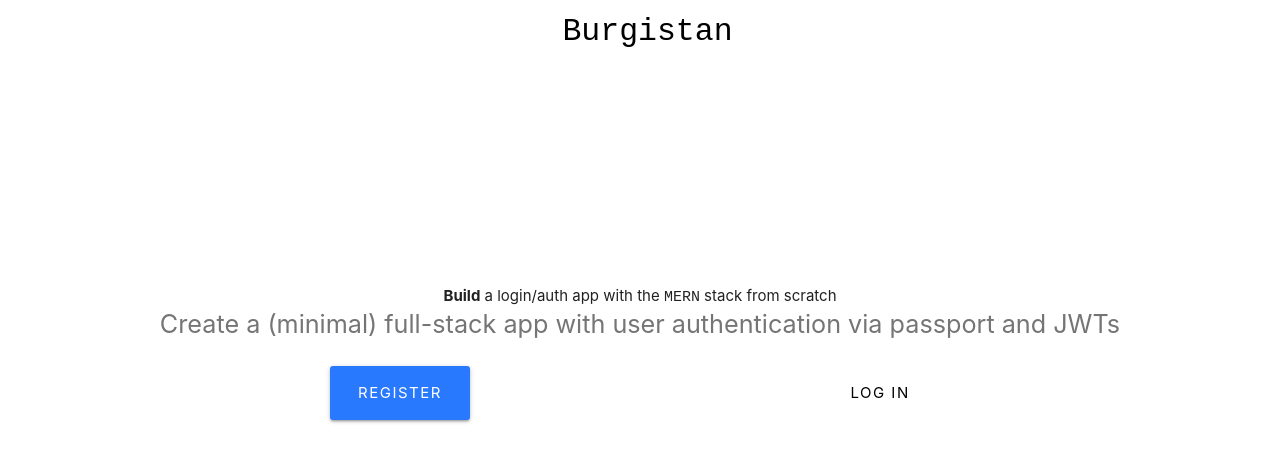
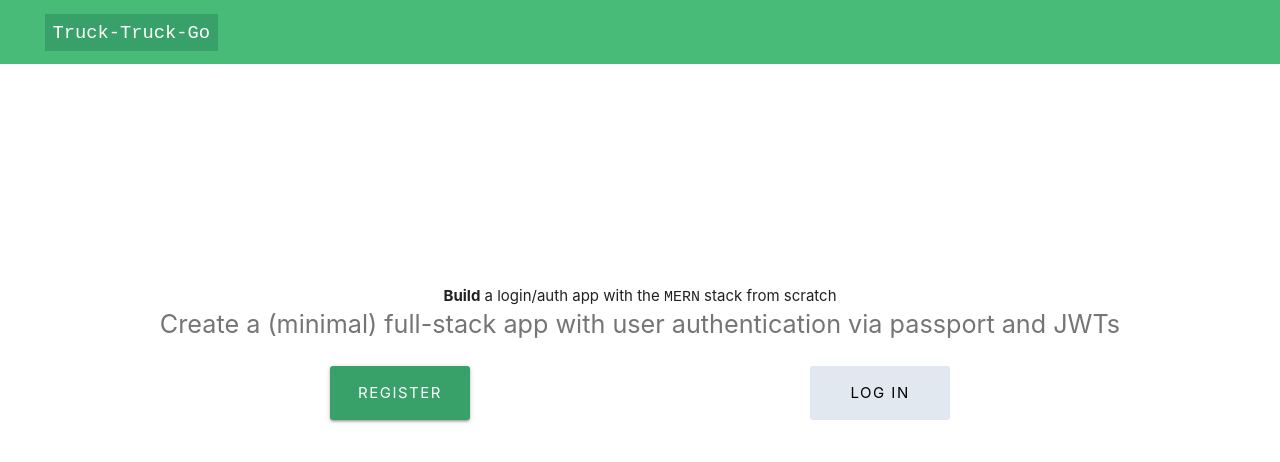
Before and after one commit to Pratyansh/collaborative-transport, a React (Create React App) app in the folder client/: page / in a window 1280 px wide. Shown: the top 462 px of the page. Built offline with nearby package versions, Linux system fonts and the light colour scheme.

Commit message:
Redesigned buttons with TW

```diff
--- a/client/src/components/auth/Login.js
+++ b/client/src/components/auth/Login.js
@@ -101,7 +101,7 @@ return (
                     marginTop: "1rem"
                   }}
                   type="submit"
-                  className="btn btn-large waves-effect waves-light hoverable blue accent-3"
+                  className="btn btn-large waves-effect waves-light hover:shadow-lg hover:bg-green-700 bg-green-600 accent-3"
                 >
                   Login
                 </button>
--- a/client/src/components/auth/Register.js
+++ b/client/src/components/auth/Register.js
@@ -129,7 +129,7 @@ return (
                     marginTop: "1rem"
                   }}
                   type="submit"
-                  className="btn btn-large waves-effect waves-light hoverable blue accent-3"
+                  className="btn btn-large waves-effect waves-light hover:shadow-lg bg-green-600 accent-3"
                 >
                   Sign up
                 </button>
--- a/client/src/components/dashboard/Dashboard.js
+++ b/client/src/components/dashboard/Dashboard.js
@@ -14,7 +14,9 @@ return (
         <div className="row">
           <div className="col s12 center-align">
             <h4>
-              <b>Hey there,</b> {user.name.split(" ")[0]}
+              <div className="m-4">
+                <b>Hey there,</b> {user.name.split(" ")[0]}
+              </div>
               <p className="flow-text grey-text text-darken-1">
                 You are logged into a full-stack{" "}
                 <span style={{ fontFamily: "monospace" }}>MERN</span> app 👏
@@ -28,7 +30,7 @@ return (
                 marginTop: "1rem"
               }}
               onClick={this.onLogoutClick}
-              className="btn btn-large waves-effect waves-light hoverable blue accent-3"
+              className="btn btn-large waves-effect waves-light hoverable bg-green-600 accent-3"
             >
               Logout
             </button>
--- a/client/src/components/layout/Landing.js
+++ b/client/src/components/layout/Landing.js
@@ -1,3 +1,13 @@
+//2 tabs - open shipments, create shipment
+/*
+Open Shipment -
+- Cards with Open truck details
+- - Open shipment cards - show space available
+Create Shipment
+- Form with Create shipment details
+*/
+
+
 import React, {Component} from "react";
 import { Link } from "react-router-dom";
 
@@ -25,7 +35,7 @@ class Landing extends Component {
                       borderRadius: "3px",
                       letterSpacing: "1.5px"
                     }}
-                    className="btn btn-large waves-effect waves-light hoverable blue accent-3"
+                    className="btn btn-large waves-effect waves-light hover:shadow-lg hover:bg-green-700 bg-green-600 accent-3"
                   >
                     Register
                   </Link>
@@ -38,7 +48,7 @@ class Landing extends Component {
                       borderRadius: "3px",
                       letterSpacing: "1.5px"
                     }}
-                    className="btn btn-large btn-flat waves-effect white black-text"
+                    className="btn btn-large btn-flat waves-effect bg-gray-300 hover:bg-gray-400 black-text"
                   >
                     Log In
                   </Link>
--- a/client/src/components/layout/Navbar.js
+++ b/client/src/components/layout/Navbar.js
@@ -6,16 +6,17 @@ class Navbar extends Component {
     return (
       <div className="navbar-fixed pb-12">
         <nav className="z-depth-0">
-          <div className="nav-wrapper white">
+          <div className="nav-wrapper bg-green-500">
             <Link
               to="/"
               style={{
                 fontFamily: "monospace",
               }}
-              className="col s5 brand-logo center black-text text-align:left"
+              className="absolute inline-block left-0 ml-12"
             >
-              <i className="material-icons"></i>
-              Burgistan
+              <div className="font-light bg-green-600 p-2 inline text-xl text-white">
+              Truck-Truck-Go
+              </div>
             </Link>
           </div>
         </nav>
```
Also changed, not shown: 1 other file (tests, documents, lock files or other folders).
